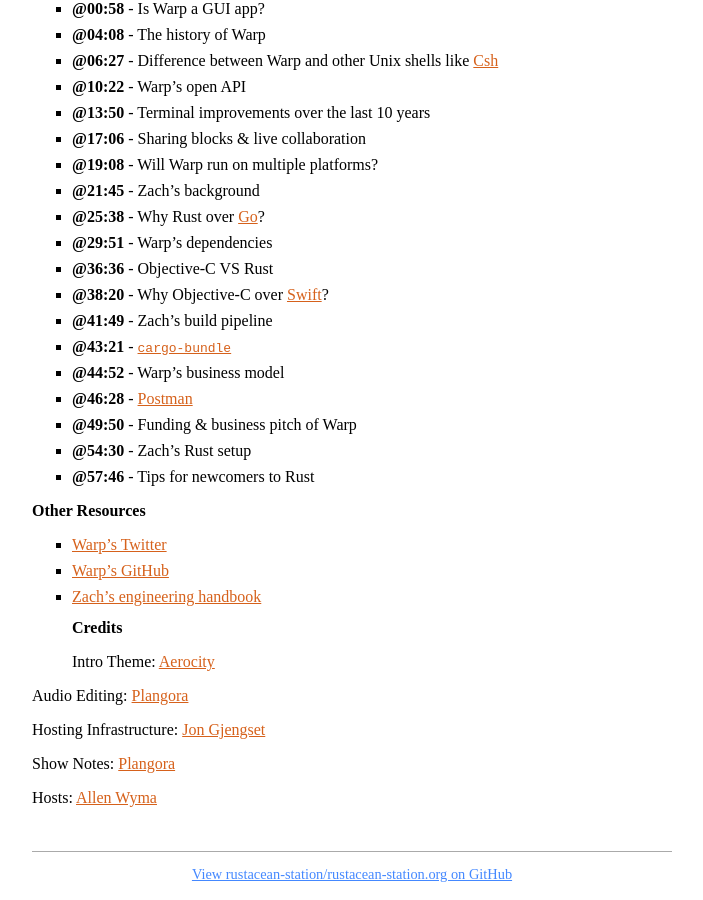
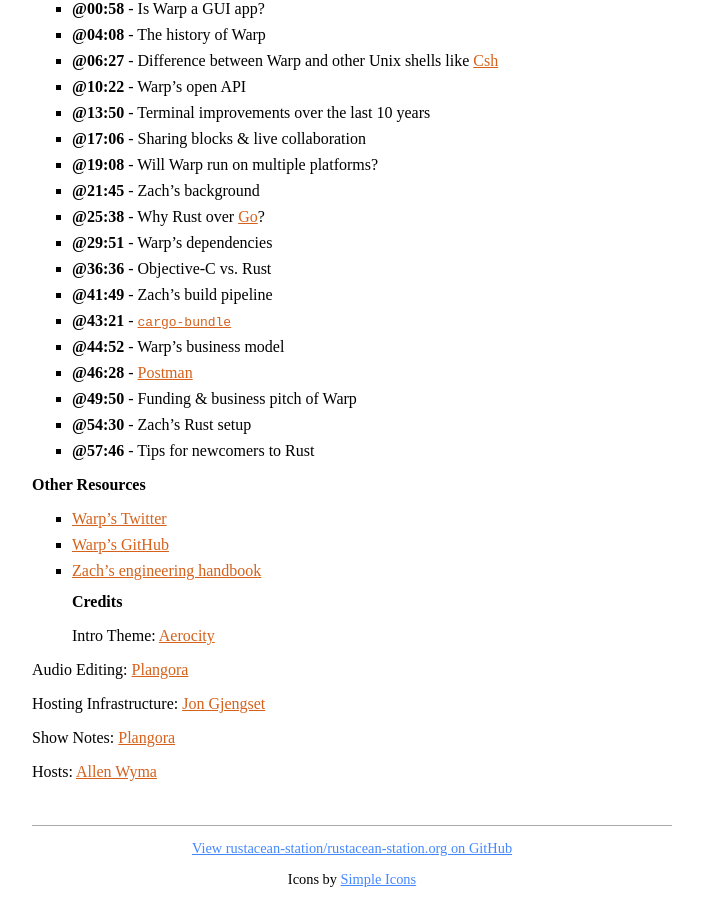
Before and after one commit to rustacean-station/rustacean-station.org, a Jekyll site: the page built from _episodes/044-zach-lloyd.md, in a window 1280 px wide and 900 px high, scrolled down 936 px. Shown: the whole window, without its empty margins (288-991 px from the left). Built offline with Jekyll 4.4.1, drawn with Linux system fonts in a browser that asks for light colours.

Commit message:
update notes

```diff
--- a/_episodes/044-zach-lloyd.md
+++ b/_episodes/044-zach-lloyd.md
@@ -29,8 +29,7 @@
 - [@21:45] - Zach's background
 - [@25:38] - Why Rust over [Go](https://golang.org/)?
 - [@29:51] - Warp's dependencies
-- [@36:36] - Objective-C VS Rust
-- [@38:20] - Why Objective-C over [Swift](https://swift.org/)?
+- [@36:36] - Objective-C vs. Rust
 - [@41:49] - Zach's build pipeline
 - [@43:21] - [`cargo-bundle`](https://github.com/burtonageo/cargo-bundle)
 - [@44:52] - Warp's business model
```
